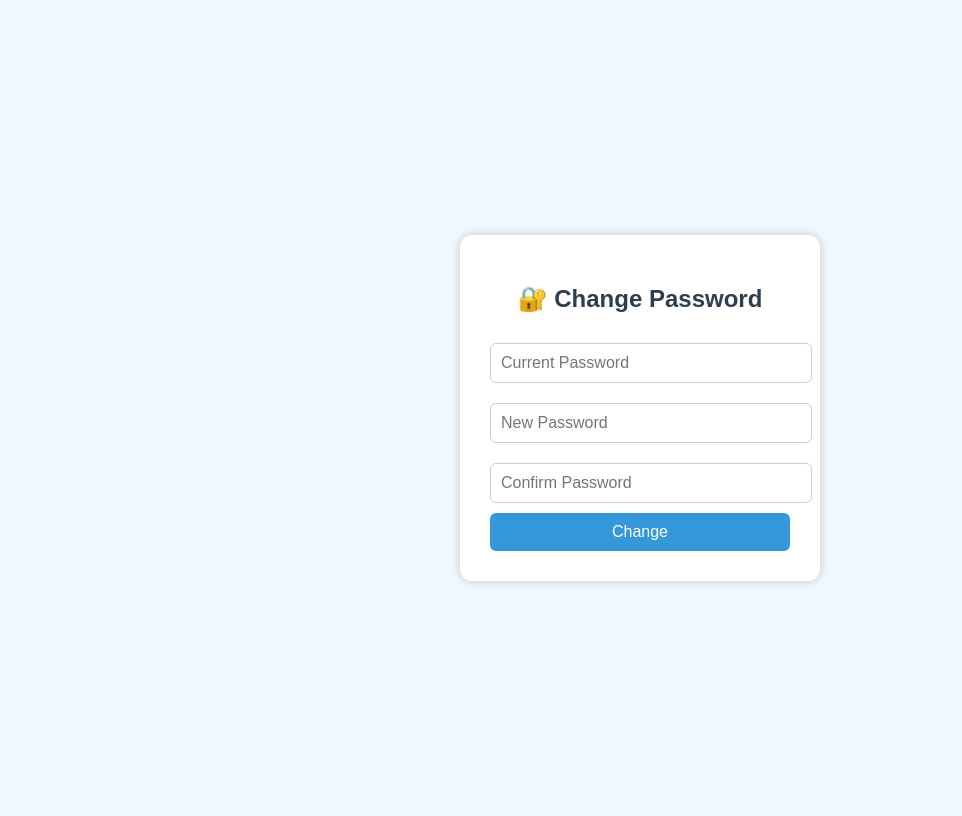
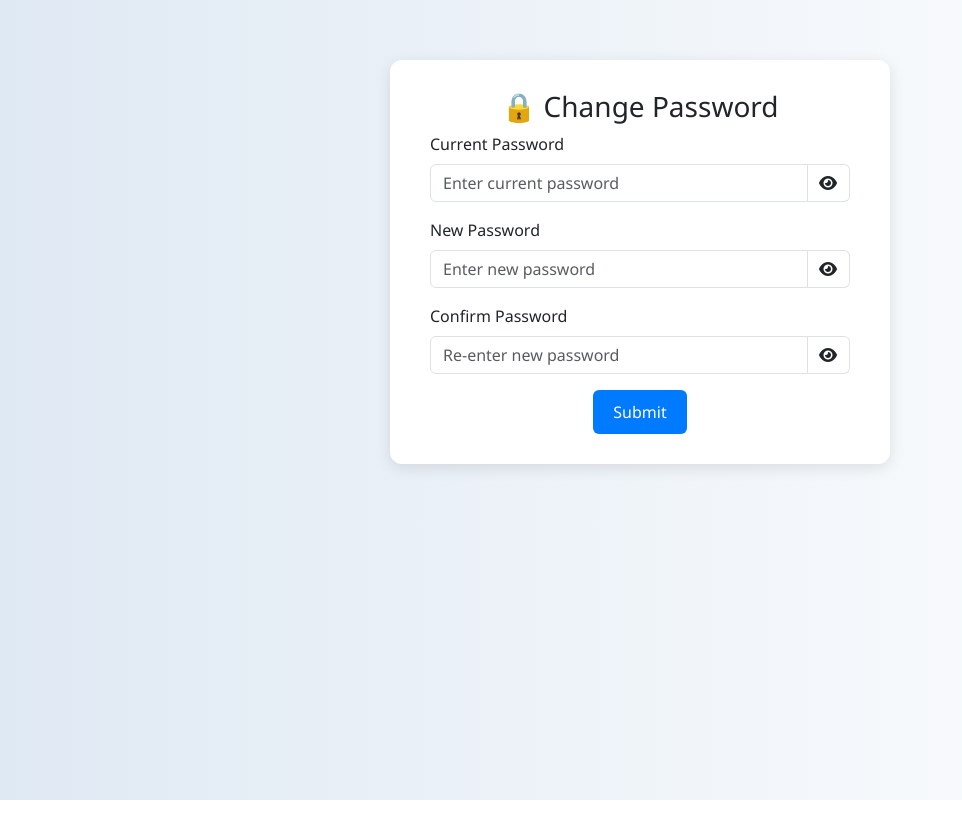
Before and after one commit to krisha2551/Assignment-JS, a plain HTML site: page 2.change_password/index.html in a window 1280 px wide. Shown: the whole page, without its empty margins (0-962 px from the left). Drawn offline with nearby package versions, Linux system fonts and the light colour scheme.

Commit message:
Add files via upload

```diff
--- a/2.change_password/index.html
+++ b/2.change_password/index.html
@@ -1,94 +1,154 @@
 <!DOCTYPE html>
-<html>
+<html lang="en">
 <head>
+  <meta charset="UTF-8" />
+  <meta name="viewport" content="width=device-width, initial-scale=1.0"/>
   <title>Change Password</title>
+
+  <!-- Bootstrap CSS -->
+  <link rel="stylesheet" href="https://cdn.jsdelivr.net/npm/bootstrap@5.3.3/dist/css/bootstrap.min.css">
+  <!-- Font Awesome for eye icons -->
+  <link rel="stylesheet" href="https://cdnjs.cloudflare.com/ajax/libs/font-awesome/6.5.0/css/all.min.css">
+
   <style>
+
     body {
-            font-family: Arial, sans-serif;
-            background-color: #f0f8ff;
-            display: flex;
-            justify-content: center;
-            align-items: center;
-            height: 100vh;
+      background: linear-gradient(to right, #dfe9f3, #ffffff);
+      font-family: 'Segoe UI', Tahoma, Geneva, Verdana, sans-serif;
     }
 
-        .box {
-            background-color: #fff;
-            padding: 30px;
+    .change-box {
+      max-width: 500px;
+      margin: 60px auto;
+      padding: 30px 40px;
+      background-color: #ffffff;
       border-radius: 12px;
-            box-shadow: 0 0 10px rgba(0, 0, 0, 0.2);
-            width: 300px;
+      box-shadow: 0px 4px 15px rgba(0, 0, 0, 0.1);
     }
 
-        h2 {
-            text-align: center;
-            color: #2c3e50;
+    .btn-submit {
+      background-color: #007bff;
+      color: white;
+      font-weight: 500;
+      padding: 10px 20px;
+      border: none;
+      border-radius: 6px;
     }
 
-        input {
-            width: 100%;
-            padding: 10px;
-            margin: 10px 0;
-            border: 1px solid #ccc;
-            border-radius: 6px;
-            font-size: 16px;
+    .btn-submit:hover {
+      background-color: #0056b3;
     }
 
-        button {
-            width: 100%;
-            padding: 10px;
-            background-color: #3498db;
-            color: white;
-            border: none;
-            font-size: 16px;
-            border-radius: 6px;
+    .input-group-text {
+      background-color: white;
+      border-left: none;
       cursor: pointer;
     }
 
-        button:hover {
-            background-color: #2980b9;
+    .form-control:focus {
+      box-shadow: none;
     }
+
   </style>
+
 </head>
+
 <body>
 
-    <div class="box">
-        <h2>🔐 Change Password</h2>
-        <input type="password" id="cp" placeholder="Current Password">
-        <input type="password" id="np" placeholder="New Password">
-        <input type="password" id="cop" placeholder="Confirm Password">
-        <button onclick="change()">Change</button>
+  <div class="change-box">
+    <h3 class="text-center">🔒 Change Password</h3>
+
+    <!-- Current Password -->
+    <div class="mb-3">
+      <label for="cp" class="form-label">Current Password</label>
+      <div class="input-group">
+        <input type="password" class="form-control" id="cp" placeholder="Enter current password">
+        <span class="input-group-text" onclick="showPassword('cp', this)">
+          <i class="fa-solid fa-eye"></i>
+        </span>
+      </div>
     </div>
 
+    <!-- New Password -->
+    <div class="mb-3">
+      <label for="np" class="form-label">New Password</label>
+      <div class="input-group">
+        <input type="password" class="form-control" id="np" placeholder="Enter new password">
+        <span class="input-group-text" onclick="showPassword('np', this)">
+          <i class="fa-solid fa-eye"></i>
+        </span>
+      </div>
+    </div>
+
+    <!-- Confirm Password -->
+    <div class="mb-3">
+      <label for="cop" class="form-label">Confirm Password</label>
+      <div class="input-group">
+        <input type="password" class="form-control" id="cop" placeholder="Re-enter new password">
+        <span class="input-group-text" onclick="showPassword('cop', this)">
+          <i class="fa-solid fa-eye"></i>
+        </span>
+      </div>
+    </div>
+
+    <div class="text-center">
+      <button class="btn-submit" onclick="change()">Submit</button>
+    </div>
+  </div>
+</body>
+
   <script>
-        let store = "12345";
+    let store = "krisha12";
 
-        function change() {
+    function change()
+    {
       let CurrentPassword = document.getElementById("cp").value;
       let NewPassword = document.getElementById("np").value;
       let ConfirmPassword = document.getElementById("cop").value;
 
-            if (CurrentPassword == store) {
-                if (NewPassword != CurrentPassword) {
-                    if (NewPassword == ConfirmPassword) {
+      if (CurrentPassword === store)
+      {
+        if (NewPassword !== CurrentPassword)
+        {
+          if (NewPassword === ConfirmPassword)
+          {
             store = NewPassword;
-                        alert("✅ Password changed successfully!");
-                    } else {
-                        alert("❌ New password and confirm password do not match!");
+            window.alert("✅ Password changed successfully!");
           }
-                } else {
-                    alert("⚠️ New password should not be the same as current password.");
+          else
+          {
+            window.alert("❌ New password and confirm password do not match.");
           }
-            } else {
-                alert("❌ Current password is incorrect.");
+        }
+        else
+        {
+          window.alert("⚠️ New password should be different from current password.");
+        }
+      }
+      else
+      {
+        window.alert("❌ Current password is incorrect.");
+      }
     }
 
-            // Optional: Clear fields
-            document.getElementById("cp").value = "";
-            document.getElementById("np").value = "";
-            document.getElementById("cop").value = "";
+    function showPassword(inputId, iconElement)
+    {
+      let input = document.getElementById(inputId);
+      let icon = iconElement.querySelector("i");
+
+      if (input.type === "password")
+      {
+        input.type = "text";
+        icon.classList.remove("fa-eye");
+        icon.classList.add("fa-eye-slash");
+      }
+      else
+      {
+        input.type = "password";
+        icon.classList.remove("fa-eye-slash");
+        icon.classList.add("fa-eye");
+      }
     }
   </script>
 
-</body>
 </html>
```
Lines whose indentation alone changed are shown as unchanged.
